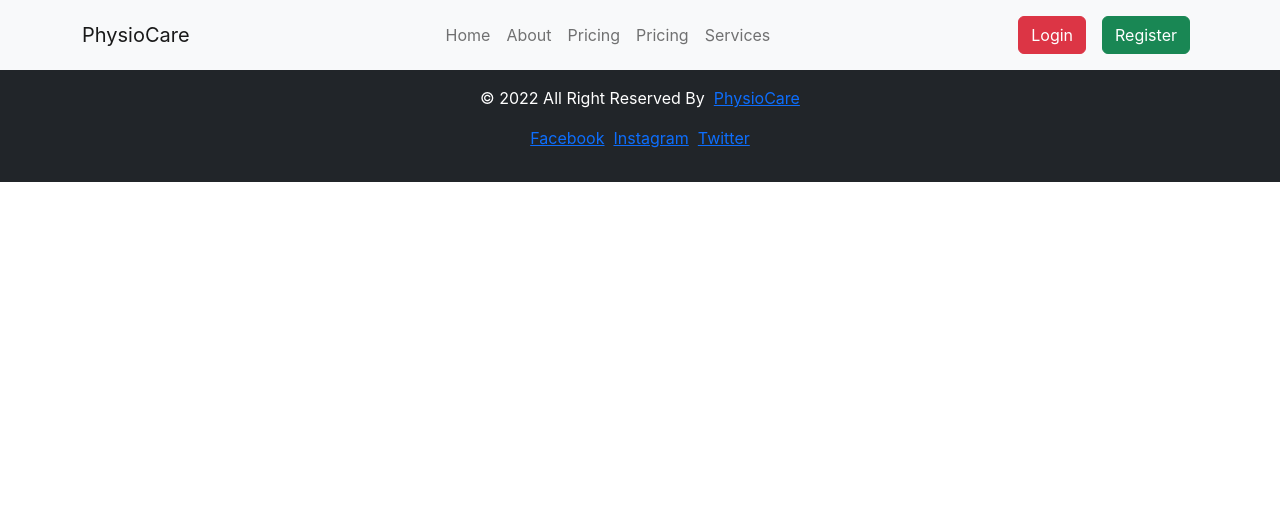
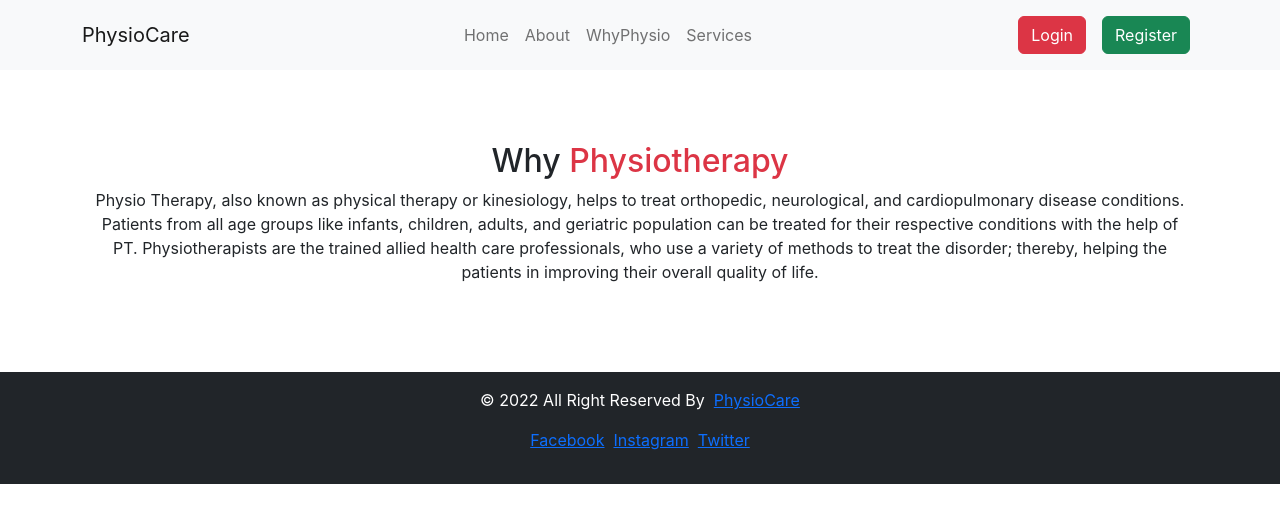
Before and after one commit to itamim345/PhysioCare, a React (Create React App) app: page /why-physio in a window 1280 px wide. Shown: the top 522 px of the page. Built offline with nearby package versions, Linux system fonts and the light colour scheme; no server answers.

Commit message:
Added Why-physio individual page with route set up and added nav item in header

```diff
--- a/src/App.js
+++ b/src/App.js
@@ -10,6 +10,7 @@ import Register from './Pages/Register/Register';
 import RequireAuth from './Pages/RequireAuth/RequireAuth';
 import Checkout from './Pages/Checkout/Checkout';
 import About from './Pages/About/About';
+import WhyPhysio from './Pages/WhyPhysio/WhyPhysio';
 
 function App() {
     return (
@@ -21,6 +22,7 @@ function App() {
                     <Route path='/home' element={<Home/>}/>
                     <Route path='/about' element={<About/>}/>
                     <Route path='/services' element={<MyServices />} />
+                    <Route path='/why-physio' element={<WhyPhysio/>} />
                     <Route path='/booking/:bookingId' element={<BookingPage />} />
                     <Route path='/login' element={<Login/>}/>
                     <Route path='/register' element={<Register/>}/>
--- /dev/null
+++ b/src/Pages/WhyPhysio/WhyPhysio.js
@@ -0,0 +1,10 @@
+import React from 'react';
+import AboutPhysio from '../../own-comp/AboutPhysio/AboutPhysio';
+
+export default function WhyPhysio() {
+  return (
+    <div className='container py-5'>
+      <AboutPhysio/>
+    </div>
+  );
+}
--- a/src/own-comp/Header/Header.js
+++ b/src/own-comp/Header/Header.js
@@ -28,8 +28,7 @@ const Header = () => {
                         <Nav className="m-auto">
                             <Nav.Link as={Link} to="/home">Home</Nav.Link>
                             <Nav.Link as={Link} to="/about">About</Nav.Link>
-                            <Nav.Link href="#pricing">Pricing</Nav.Link>
-                            <Nav.Link href="#pricing">Pricing</Nav.Link>
+                            <Nav.Link as={Link} to="/why-physio">WhyPhysio</Nav.Link>
                             <Nav.Link as={Link} to="services">Services</Nav.Link>
                         </Nav>
                         <Nav>
```
